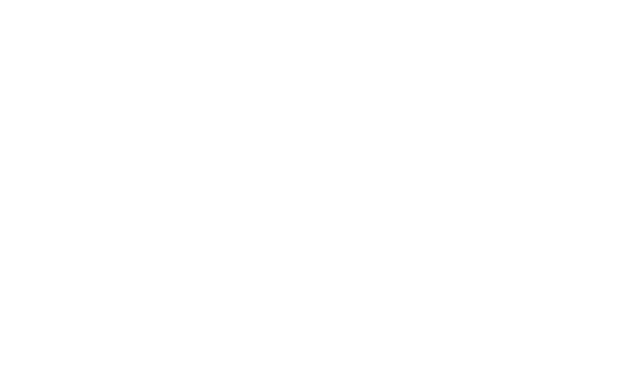
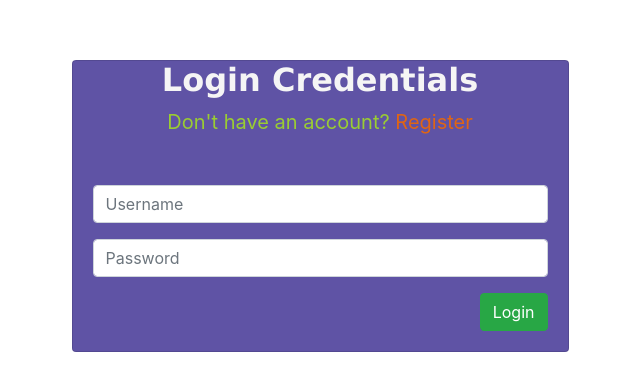
Before and after one commit to biprajit163/blogish, a React (Create React App) app: page /login in a window 1280 px wide. Shown: the part 194-584 px from the top of the page, without its empty margins (320-960 px from the left). Built offline with nearby package versions, Linux system fonts and the light colour scheme.

Commit message:
get user_id login

```diff
--- a/src/App.css
+++ b/src/App.css
@@ -38,7 +38,6 @@
 
 .Signup {
   height: 100vh;
-  display: flex;
 }
 
 .signup-container {
@@ -56,3 +55,31 @@
   'Lucida Sans Unicode', Geneva, Verdana, sans-serif;
   font-weight: 600;
 }
+
+.card-title > p {
+  color: yellowgreen;
+  font-size: 20px;
+}
+
+
+/* Login Page ------------------------------------------------------------------------- */
+
+.Login {
+  height: 100vh;
+}
+
+.login-container {
+  margin: auto;
+  width: 80%;
+}
+
+.login-card {
+  background-color: rgba(32, 15, 129, 0.712);
+}
+
+.login-title {
+  color: whitesmoke;
+  font-family: 'Lucida Sans', 'Lucida Sans Regular', 'Lucida Grande',
+  'Lucida Sans Unicode', Geneva, Verdana, sans-serif;
+  font-weight: 600;
+}
--- a/src/App.js
+++ b/src/App.js
@@ -5,13 +5,14 @@ import { Route, Link } from 'react-router-dom';
 
 import Home from './Components/Home.js';
 import Signup from './Components/Signup.js';
+import Login from './Components/Login.js';
 
 
 function App() {
   const base_url = 'https://blogish-api.herokuapp.com'
 
   const [context, setContext] = useState({
-    base_url: 'https://blogish-api.herokuapp.com',
+    base_url: 'http://127.0.0.1:8000',
     user_id: null,
     blog_id: null,
   });
@@ -21,7 +22,6 @@ function App() {
       <header>
         <Link to="/" />
         <Link to="/home"/>
-        <Link to="/signup"/>
       </header>
 
       <main>
@@ -37,6 +37,8 @@ function App() {
           <Route path="/home" render={() => (
             <Home/>
           )}/>
+
+          <Route path="/login" component={Login}/>
         </UserContext.Provider>
       </main>
     </div>
--- a/src/Components/Login.js
+++ b/src/Components/Login.js
@@ -1,9 +1,94 @@
 import React from 'react';
+import { UserContext } from '../UserContext.jsx';
+import { useState, useEffect, useContext } from 'react';
+import { Link } from 'react-router-dom';
+import axios from 'axios';
 
-function Login(props) {
+function Login() {
+
+    const initialState = {
+        username: "",
+        password: "",
+    }
+
+    const {context, setContext} = useContext(UserContext);
+    const [userInfo, setUserInfo] = useState(initialState);
+
+
+    const getUser = (username, password) => {
+
+        axios.get(`${context.base_url}/users`)
+            .then(res => {
+                const usersArr = res.data;
+
+                usersArr.some((obj) => {
+                    if(
+                        obj.username === username &&
+                        obj.password === password
+                    ) {
+                        document.cookie = `user_id=${obj.id}`
+                    } else {
+                        alert("Wrong username and password try again!");
+                    }
+                })
+            })
+    }
+
+
+    const handleSubmit = event => {
+        event.preventDefault();
+        getUser(userInfo.username, userInfo.password);
+
+        setUserInfo(initialState);
+    }
+
+    const handleChange = event => {
+        const {id, value} = event.target;
+
+        setUserInfo(prevState => {
+            return({
+                ...prevState,
+                [id]: value,
+            });
+        })
+    }
+
     return (
-        <div>
+        <div className="Login d-flex">
+            <div className="login-container">
+                <div className="row justify-content-center align-items-center">
+                    <div className="col-md-6">
+                        <div className="login-card card">
+                            <div className="card-title text-center">
+                                <h2 className="login-title">Login Credentials</h2>
+                                <p>Don't have an account?
+                                    <Link to="/signup" style={{
+                                        textDecoration: "none",
+                                        color: "rgb(223, 101, 20)",
+                                    }}> Register</Link>
+                                </p>
+                            </div>
+                            <div className="card-body">
+                                <form className="login-form" onSubmit={handleSubmit}>
+                                    <div className="form-group">
+                                        <input type="text" className="form-control" value={userInfo.username}
+                                        id="username" placeholder="Username" onChange={handleChange}/>
+                                    </div>
+                                    <div className="form-group">
+                                        <input type="password" className="form-control" value={userInfo.password}
+                                        id="password" placeholder="Password" onChange={handleChange}/>
+                                    </div>
 
+                                    <div className="d-flex flex-row align-items-center
+                                    justify-content-between float-right">
+                                        <button className="btn btn-success">Login</button>
+                                    </div>
+                                </form>
+                            </div>
+                        </div>
+                    </div>
+                </div>
+            </div>
         </div>
     );
 }
--- a/src/Components/Signup.js
+++ b/src/Components/Signup.js
@@ -1,5 +1,7 @@
 import React from 'react';
 import { useState, useEffect } from 'react';
+import { Route, Link } from 'react-router-dom';
+
 
 function Signup() {
 
@@ -32,10 +34,12 @@ function Signup() {
     const handleUserChange = event => {
         const {id, value} = event.target
 
-        setNewUser(prevState => ({
-            ...prevState,
-            [id]: value,
-        }))
+        setNewUser(prevState => {
+            return({
+                ...prevState,
+                [id]: value,
+            });
+        })
     }
 
     const handlePwdChange = event => {
@@ -43,13 +47,19 @@ function Signup() {
     }
 
     return (
-        <div className="Signup">
+        <div className="Signup d-flex">
             <div className="signup-container">
                 <div className="row justify-content-center align-items-center">
                     <div className="col-md-6">
                         <div className="signup-card card">
                             <div className="card-title text-center">
-                                <h2 className="signup-title">Register</h2>
+                                <h2 className="signup-title">Make An Account</h2>
+                                <p>Already have an account?
+                                    <Link to="/login" style={{
+                                        textDecoration: "none",
+                                        color: "rgb(116, 158, 33)",
+                                    }}> Login</Link>
+                                </p>
                             </div>
                             <div className="card-body">
                                 <form className="signup-form" onSubmit={handleSubmit}>
```
